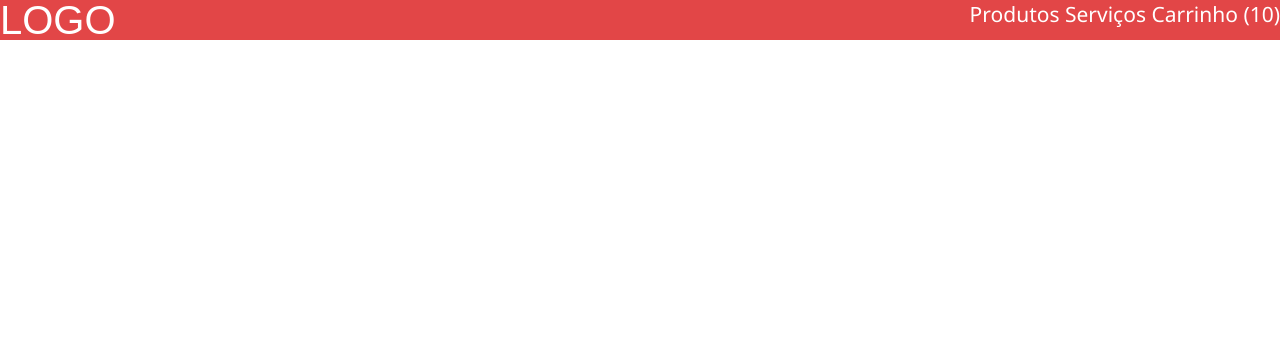
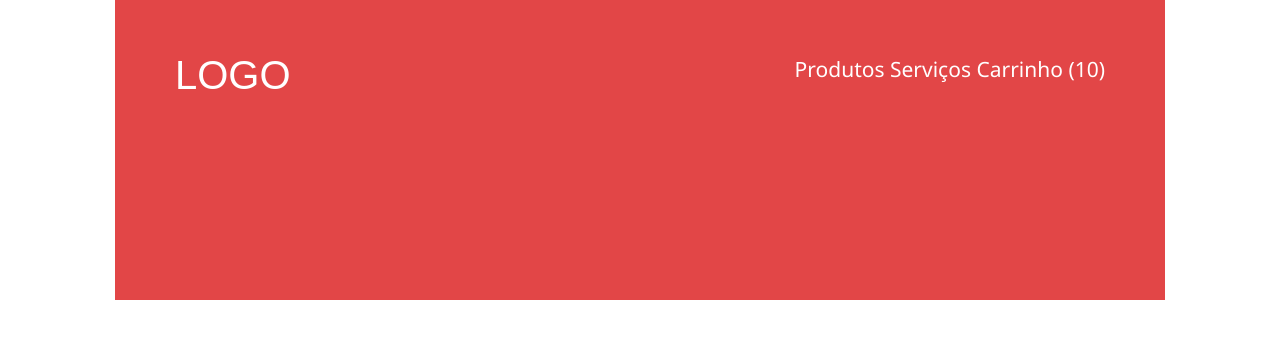
Before and after one commit to otoledomario/cc-loja-fone, a plain HTML site: page index.html in a window 1280 px wide. Drawn offline with Linux system fonts and the light colour scheme.

Commit message:
Fim terceira aula

```diff
--- a/header.css
+++ b/header.css
@@ -2,6 +2,8 @@ header{
   background-color: #e24647;
   color:#FFF;
   overflow: hidden;
+  margin: 0 115px;
+  padding: 55px 60px 95px;
 }
 h1{
   font-size: 40px;
```
